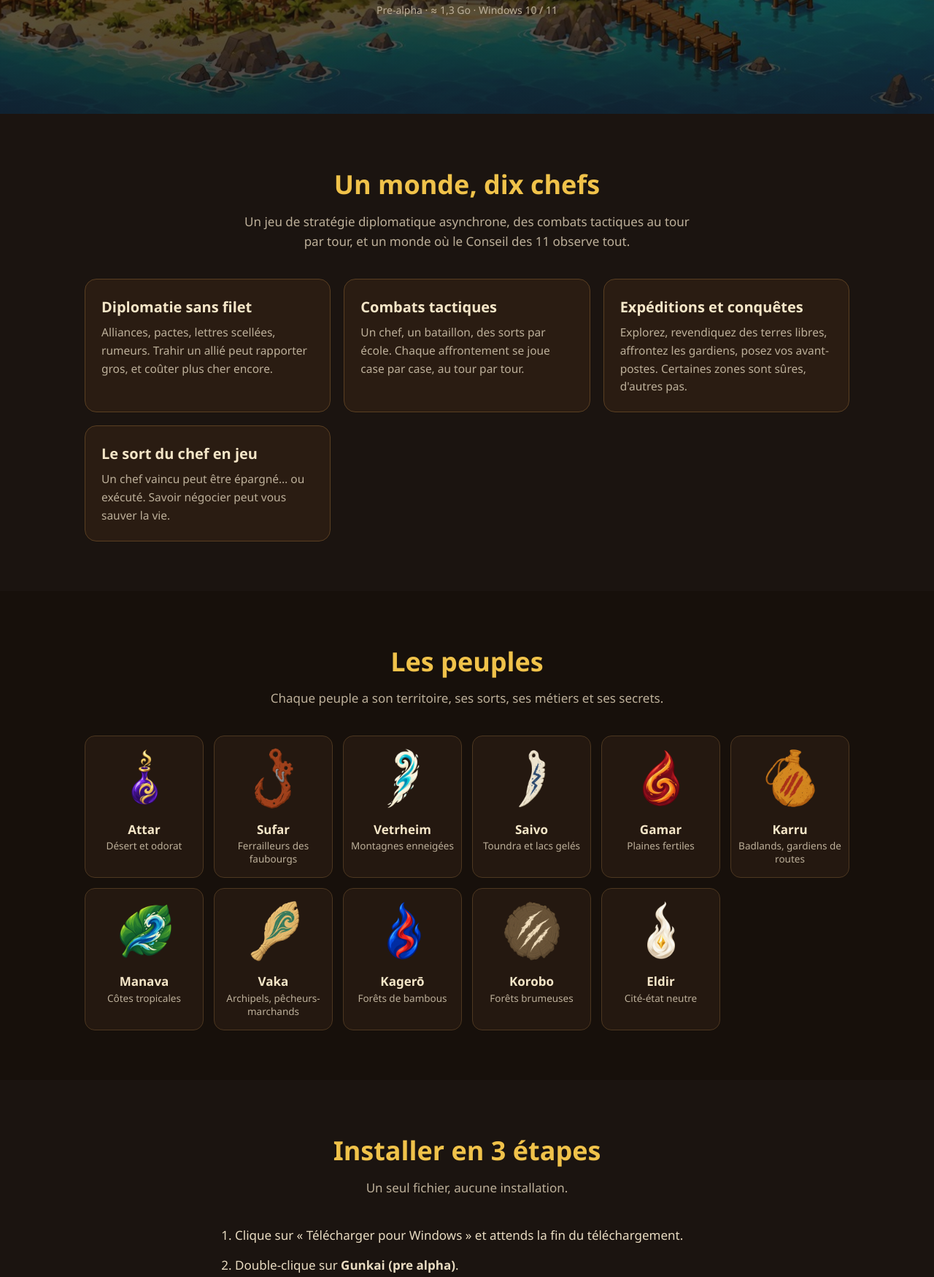
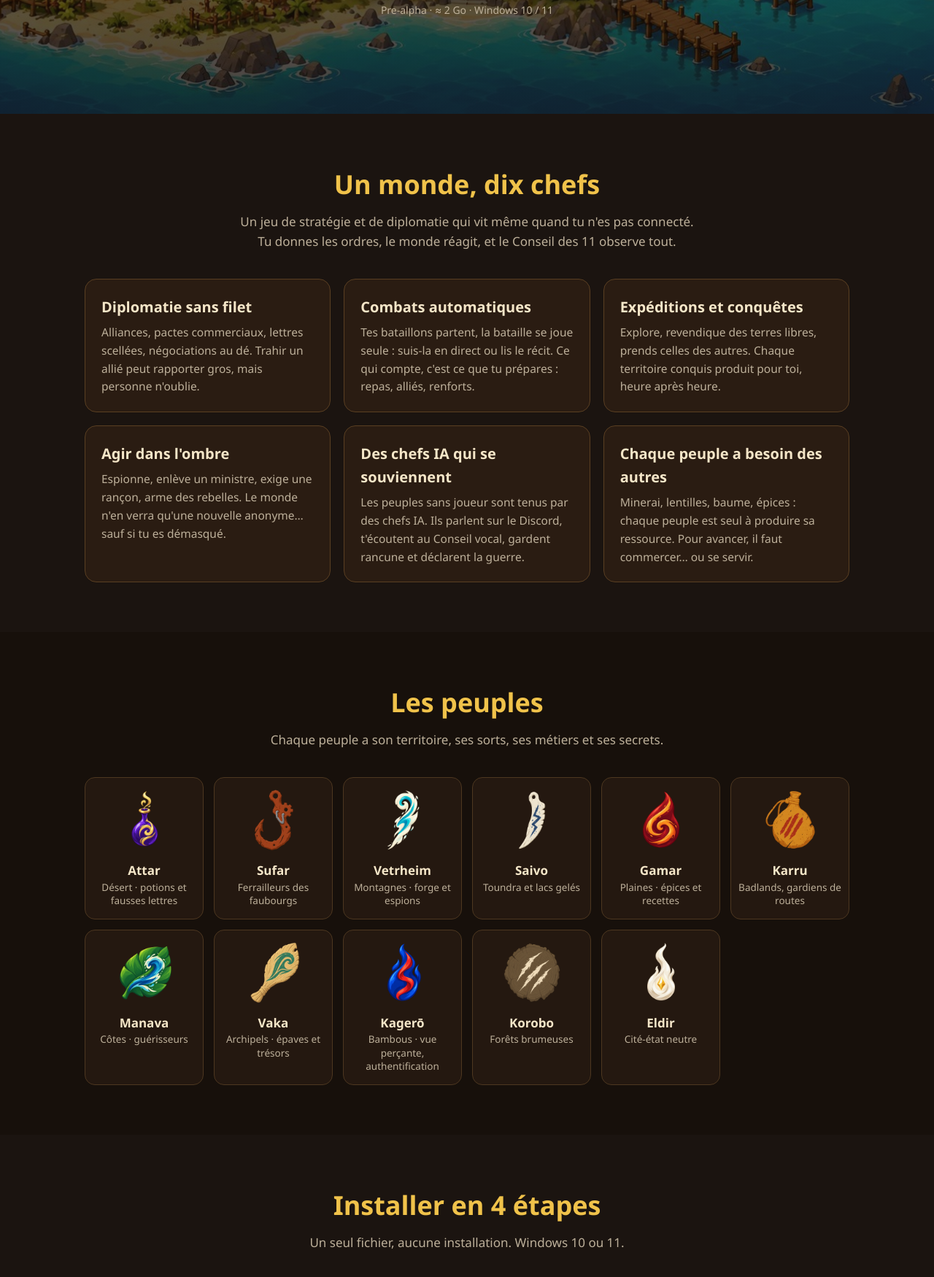
Before and after one commit to yoshilwsn/gunkai-telecharger, a plain HTML site: page index.html in a window 1280 px wide. Shown: the part 580-2330 px from the top of the page at 73% size. Drawn offline with Linux system fonts and the light colour scheme.

Commit message:
Add files via upload

```diff
--- a/config.js
+++ b/config.js
@@ -1 +1 @@
-window.GUNKAI = {telechargement: "https://github.com/yoshilwsn/gunkai-telecharger/releases/download/Gunkai(prealpha)/Gunkai.pre.alpha.exe", discord: "#", version: "Pre-alpha", taille: "≈ 1,3 Go"};
+window.GUNKAI = {telechargement: "https://github.com/yoshilwsn/gunkai-telecharger/releases/download/Gunkai(prealpha)/Gunkai.pre.alpha.exe", discord: "#", version: "Pre-alpha", taille: "≈ 2 Go"};
--- a/index.html
+++ b/index.html
@@ -4,7 +4,7 @@
 <meta charset="utf-8">
 <meta name="viewport" content="width=device-width, initial-scale=1">
 <title>GUNKAI — Rise of Gokkan</title>
-<meta name="description" content="GUNKAI : stratégie diplomatique entre dix peuples, combats tactiques au tour par tour. Télécharge l'alpha pour Windows.">
+<meta name="description" content="GUNKAI : stratégie et diplomatie entre dix peuples, chefs IA qui se souviennent de tout, combats automatiques. Télécharge la pré-alpha pour Windows.">
 <link rel="icon" href="favicon.png">
 <style>
 :root{--nuit:#1b1410;--bois:#3a2410;--creme:#f5e6c8;--or:#f0c24a;--or2:#c9962b;--vert:#2f6b4f;--texte:#e9dcc2;--doux:#bdb09a}
@@ -27,7 +27,7 @@ header.hero{position:relative;min-height:92vh;display:flex;align-items:center;ju
 section{padding:68px 0}
 h2{font-size:clamp(26px,4vw,36px);color:var(--or);margin:0 0 8px;text-align:center}
 .sub{text-align:center;color:var(--doux);max-width:640px;margin:0 auto 38px}
-.cartes{display:grid;grid-template-columns:repeat(auto-fit,minmax(250px,1fr));gap:18px}
+.cartes{display:grid;grid-template-columns:repeat(auto-fit,minmax(300px,1fr));gap:18px}
 .carte{background:#2a1c12;border:1px solid #5a3f22;border-radius:16px;padding:22px}
 .carte h3{margin:0 0 6px;color:var(--creme);font-size:20px}
 .carte p{margin:0;color:var(--doux);font-size:15.5px}
@@ -56,12 +56,14 @@ footer img{height:54px;display:block;margin:0 auto 10px;opacity:.9}
 
 <section><div class="wrap">
   <h2>Un monde, dix chefs</h2>
-  <p class="sub">Un jeu de stratégie diplomatique asynchrone, des combats tactiques au tour par tour, et un monde où le Conseil des 11 observe tout.</p>
+  <p class="sub">Un jeu de stratégie et de diplomatie qui vit même quand tu n'es pas connecté. Tu donnes les ordres, le monde réagit, et le Conseil des 11 observe tout.</p>
   <div class="cartes">
-    <div class="carte"><h3>Diplomatie sans filet</h3><p>Alliances, pactes, lettres scellées, rumeurs. Trahir un allié peut rapporter gros, et coûter plus cher encore.</p></div>
-    <div class="carte"><h3>Combats tactiques</h3><p>Un chef, un bataillon, des sorts par école. Chaque affrontement se joue case par case, au tour par tour.</p></div>
-    <div class="carte"><h3>Expéditions et conquêtes</h3><p>Explorez, revendiquez des terres libres, affrontez les gardiens, posez vos avant-postes. Certaines zones sont sûres, d'autres pas.</p></div>
-    <div class="carte"><h3>Le sort du chef en jeu</h3><p>Un chef vaincu peut être épargné… ou exécuté. Savoir négocier peut vous sauver la vie.</p></div>
+    <div class="carte"><h3>Diplomatie sans filet</h3><p>Alliances, pactes commerciaux, lettres scellées, négociations au dé. Trahir un allié peut rapporter gros, mais personne n'oublie.</p></div>
+    <div class="carte"><h3>Combats automatiques</h3><p>Tes bataillons partent, la bataille se joue seule : suis-la en direct ou lis le récit. Ce qui compte, c'est ce que tu prépares : repas, alliés, renforts.</p></div>
+    <div class="carte"><h3>Expéditions et conquêtes</h3><p>Explore, revendique des terres libres, prends celles des autres. Chaque territoire conquis produit pour toi, heure après heure.</p></div>
+    <div class="carte"><h3>Agir dans l'ombre</h3><p>Espionne, enlève un ministre, exige une rançon, arme des rebelles. Le monde n'en verra qu'une nouvelle anonyme… sauf si tu es démasqué.</p></div>
+    <div class="carte"><h3>Des chefs IA qui se souviennent</h3><p>Les peuples sans joueur sont tenus par des chefs IA. Ils parlent sur le Discord, t'écoutent au Conseil vocal, gardent rancune et déclarent la guerre.</p></div>
+    <div class="carte"><h3>Chaque peuple a besoin des autres</h3><p>Minerai, lentilles, baume, épices : chaque peuple est seul à produire sa ressource. Pour avancer, il faut commercer… ou se servir.</p></div>
   </div>
 </div></section>
 
@@ -69,34 +71,35 @@ footer img{height:54px;display:block;margin:0 auto 10px;opacity:.9}
   <h2>Les peuples</h2>
   <p class="sub">Chaque peuple a son territoire, ses sorts, ses métiers et ses secrets.</p>
   <div class="peuples">
-    <div class="peuple"><img src="emb_attar.png" alt=""><b>Attar</b><span>Désert et odorat</span></div>
+    <div class="peuple"><img src="emb_attar.png" alt=""><b>Attar</b><span>Désert · potions et fausses lettres</span></div>
     <div class="peuple"><img src="emb_sufars.png" alt=""><b>Sufar</b><span>Ferrailleurs des faubourgs</span></div>
-    <div class="peuple"><img src="emb_vetrheim.png" alt=""><b>Vetrheim</b><span>Montagnes enneigées</span></div>
+    <div class="peuple"><img src="emb_vetrheim.png" alt=""><b>Vetrheim</b><span>Montagnes · forge et espions</span></div>
     <div class="peuple"><img src="emb_saivo.png" alt=""><b>Saivo</b><span>Toundra et lacs gelés</span></div>
-    <div class="peuple"><img src="emb_gamar.png" alt=""><b>Gamar</b><span>Plaines fertiles</span></div>
+    <div class="peuple"><img src="emb_gamar.png" alt=""><b>Gamar</b><span>Plaines · épices et recettes</span></div>
     <div class="peuple"><img src="emb_karru.png" alt=""><b>Karru</b><span>Badlands, gardiens de routes</span></div>
-    <div class="peuple"><img src="emb_manava.png" alt=""><b>Manava</b><span>Côtes tropicales</span></div>
-    <div class="peuple"><img src="emb_vaka.png" alt=""><b>Vaka</b><span>Archipels, pêcheurs-marchands</span></div>
-    <div class="peuple"><img src="emb_kagero.png" alt=""><b>Kagerō</b><span>Forêts de bambous</span></div>
+    <div class="peuple"><img src="emb_manava.png" alt=""><b>Manava</b><span>Côtes · guérisseurs</span></div>
+    <div class="peuple"><img src="emb_vaka.png" alt=""><b>Vaka</b><span>Archipels · épaves et trésors</span></div>
+    <div class="peuple"><img src="emb_kagero.png" alt=""><b>Kagerō</b><span>Bambous · vue perçante, authentification</span></div>
     <div class="peuple"><img src="emb_korobo.png" alt=""><b>Korobo</b><span>Forêts brumeuses</span></div>
     <div class="peuple"><img src="emb_eldir.png" alt=""><b>Eldir</b><span>Cité-état neutre</span></div>
   </div>
 </div></section>
 
 <section id="installer"><div class="wrap">
-  <h2>Installer en 3 étapes</h2>
-  <p class="sub">Un seul fichier, aucune installation.</p>
+  <h2>Installer en 4 étapes</h2>
+  <p class="sub">Un seul fichier, aucune installation. Windows 10 ou 11.</p>
   <ol class="etapes">
     <li>Clique sur « Télécharger pour Windows » et attends la fin du téléchargement.</li>
     <li>Double-clique sur <b>Gunkai (pre alpha)</b>.</li>
     <li>Si Windows affiche « Windows a protégé votre ordinateur », clique sur <b>Informations complémentaires</b> puis <b>Exécuter quand même</b>.</li>
+    <li>Clique sur <b>Connexion</b> et colle ta <b>clé de connexion</b> : le bot GUNKAI te l'a envoyée en message privé sur Discord quand tu as choisi ton peuple. Perdue ? Bouton « Ma clé de connexion » sur le Discord. Un guide te prend ensuite en main.</li>
   </ol>
-  <div class="note"><b>Pourquoi cet avertissement ?</b> Le jeu est un projet indépendant et son fichier n'est pas encore signé numériquement : Windows prévient pour tout programme qu'il ne connaît pas. Le fichier ne contient rien d'autre que le jeu. Ta sauvegarde est stockée sur ton PC.</div>
+  <div class="note"><b>Pourquoi cet avertissement ?</b> Le jeu est un projet indépendant et son fichier n'est pas encore signé numériquement : Windows prévient pour tout programme qu'il ne connaît pas. Le fichier ne contient rien d'autre que le jeu. Ta partie est gardée sur le serveur du jeu : tu la retrouves depuis n'importe quel PC avec ta clé.</div>
 </div></section>
 
 <footer><div class="wrap">
   <img src="studio_eldir.png" alt="Studio Eldir">
-  GUNKAI — Rise of Gokkan · un jeu du Studio Eldir · version alpha, des bugs sont à prévoir, signale-les sur le Discord.
+  GUNKAI — Rise of Gokkan · un jeu du Studio Eldir · version pré-alpha, des bugs sont à prévoir, signale-les sur le Discord.
 </div></footer>
 
 <script src="config.js"></script>
@@ -105,7 +108,7 @@ footer img{height:54px;display:block;margin:0 auto 10px;opacity:.9}
   var dl = document.getElementById("dl"), dc = document.getElementById("dc");
   dl.href = c.telechargement || "#"; dc.href = c.discord || "#";
   document.getElementById("meta").textContent = [c.version, c.taille, "Windows 10 / 11"].filter(Boolean).join(" · ");
-  if (!c.telechargement || c.telechargement === "#") { dl.addEventListener("click", function(e){ e.preventDefault(); alert("Le lien de téléchargement n'est pas encore disponible."); }); }
+  if (!c.telechargement || c.telechargement === "#") { dl.addEventListener("click", function(e){ e.preventDefault(); dl.textContent = "Bientôt disponible"; }); }
   if (!c.discord || c.discord === "#") { dc.style.display = "none"; }
 </script>
 </body>
```
